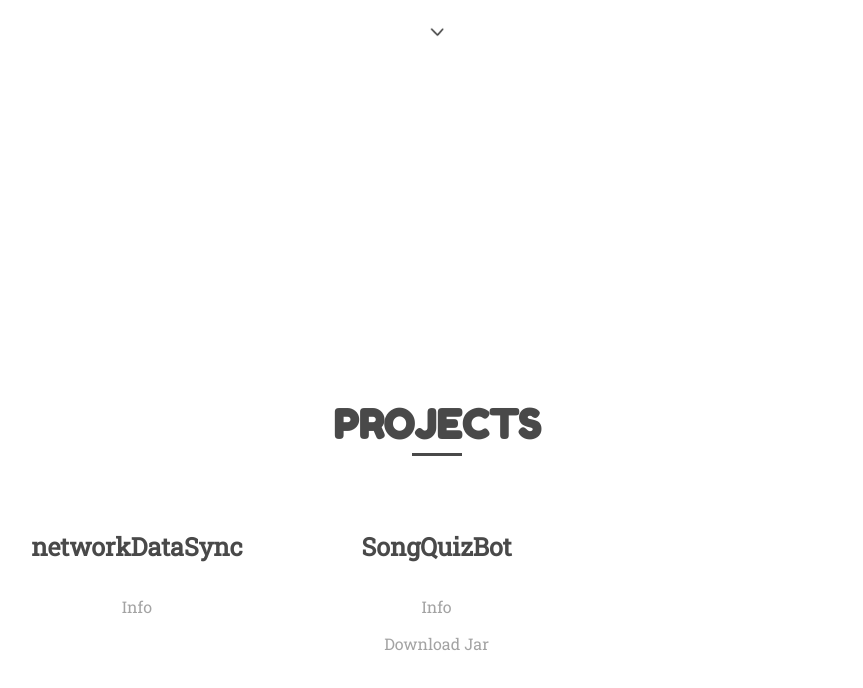
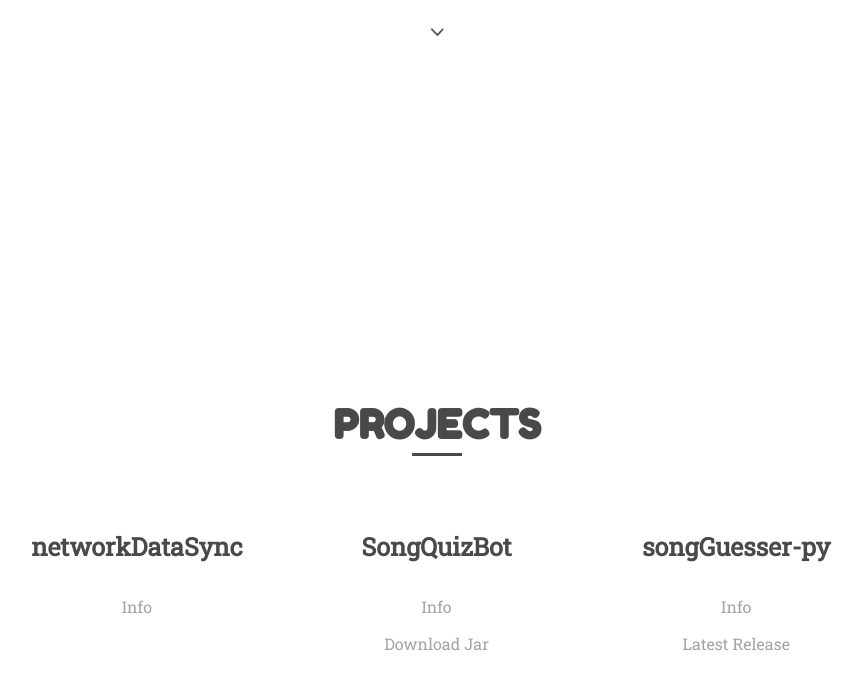
Before and after one commit to LordSpiegelei/lordspiegelei.github.io, a plain HTML site: page index.html in a window 1280 px wide. Shown: the part 542-1230 px from the top of the page, without its empty margins (203-1066 px from the left). Drawn offline with Linux system fonts and the light colour scheme.

Commit message:
Added songGuesser-py

```diff
--- a/index.html
+++ b/index.html
@@ -52,6 +52,11 @@
             <a href="https://github.com/LordSpiegelei/SongQuizBot" target="_blank"><p>Info</p></a>
             <a href="https://github.com/LordSpiegelei/SongQuizBot/releases/latest/download/SongQuizBot.jar" target="_blank"><p>Download Jar</p></a>
           </li>
+          <li>
+            <h4>songGuesser-py</h4>
+            <a href="https://github.com/LordSpiegelei/songGuesser-py" target="_blank"><p>Info</p></a>
+            <a href="https://github.com/LordSpiegelei/songGuesser-py/releases/latest" target="_blank"><p>Latest Release</p></a>
+          </li>
         </ul>
       </div>
     </section>
```
